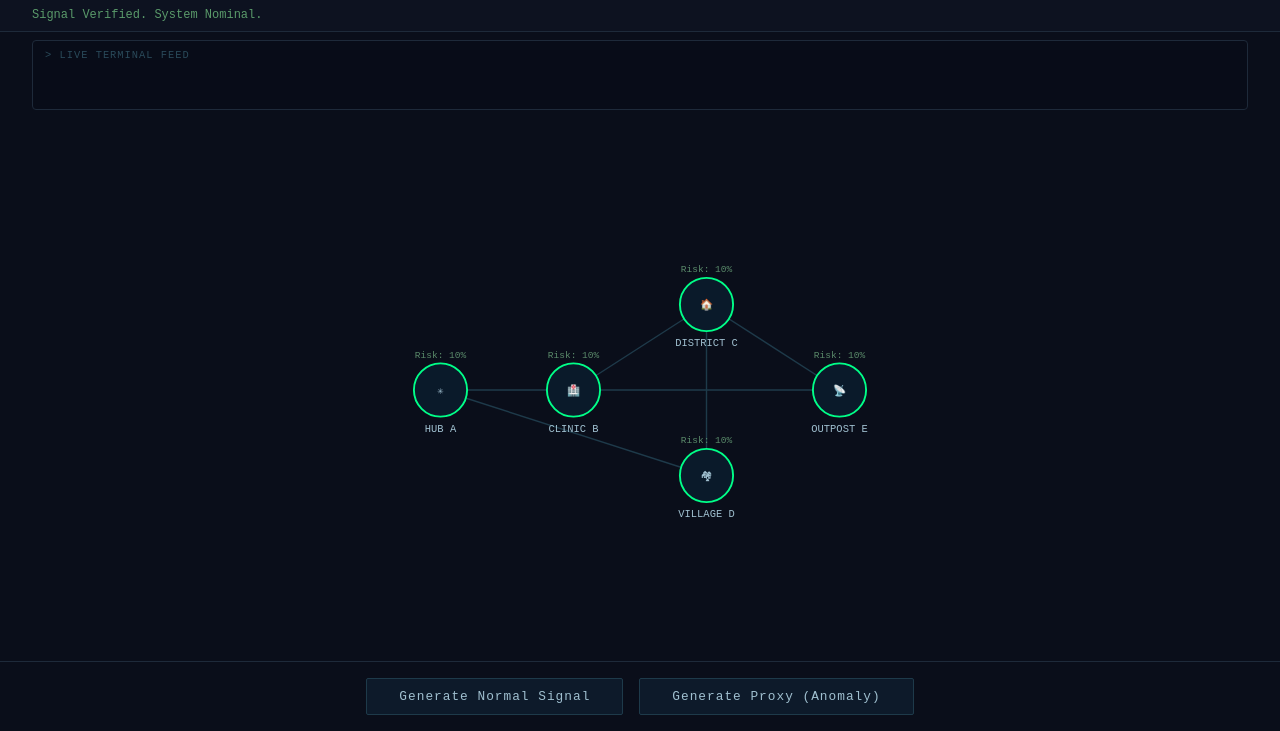
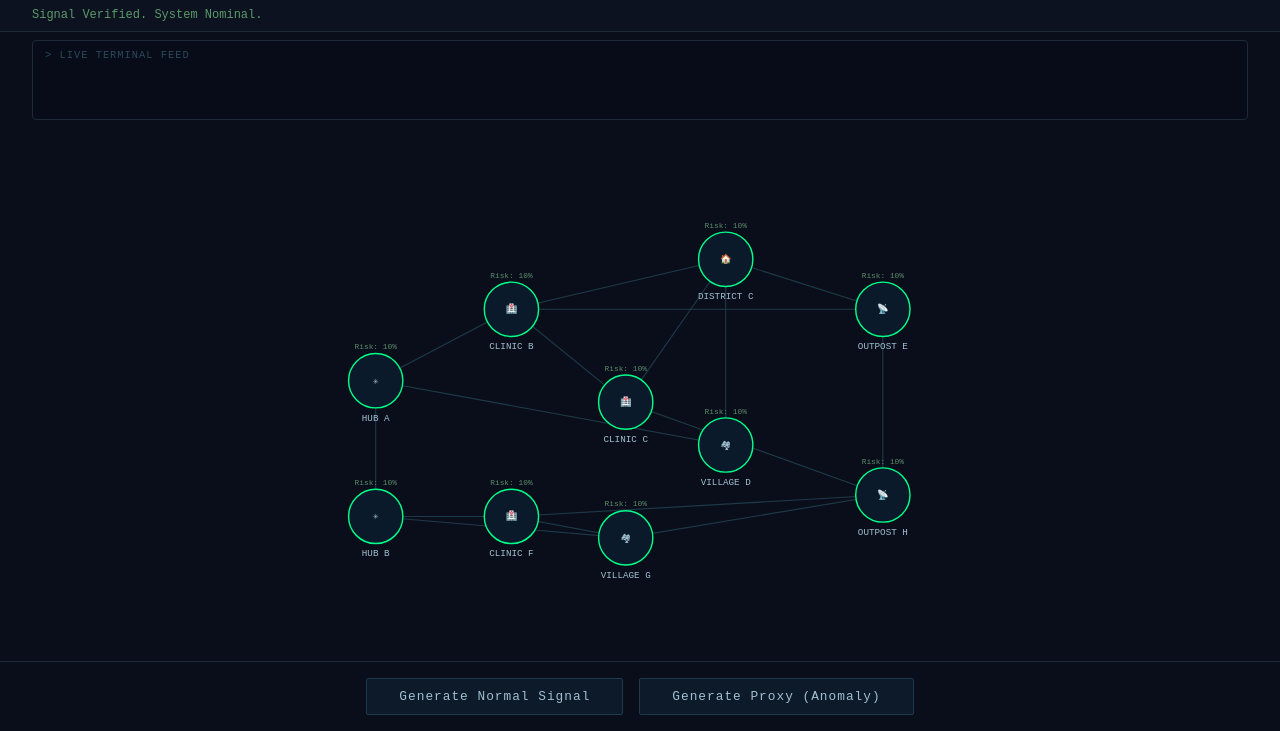
Before and after one commit to beko-1enkosi/epidemic-router, a Flask app: page / in a window 1280 px wide. Shown: the part 69-800 px from the top of the page. Run offline with Flask 3, Linux system fonts and the light colour scheme.

Commit message:
feat: expand graph topology to 10 nodes and optimize UI layout for live demo

```diff
--- a/backend/api/routes.py
+++ b/backend/api/routes.py
@@ -4,14 +4,21 @@ from backend.core.data_stream import generate_proxy_signal, generate_normal_sign
 
 router_bp = Blueprint('router', __name__)
 
-# Single shared graph instance
 graph = EpidemicGraph()
-DISTRICTS = ["Hub_A", "Clinic_B", "District_C", "Village_D", "Outpost_E"]
+DISTRICTS = [
+    "Hub_A", "Hub_B",
+    "Clinic_B", "Clinic_C", "Clinic_F",
+    "District_C", "Village_D", "Village_G",
+    "Outpost_E", "Outpost_H"
+]
 
+ANOMALY_DISTRICTS = [
+    "Clinic_B", "Clinic_C", "Clinic_F",
+    "District_C", "Village_D", "Village_G"
+]
 @router_bp.route('/api/state', methods=['GET'])
 def get_state():
     """Returns current graph state — nodes + risk scores."""
-
     nodes = {n: data for n, data in graph.graph.nodes(data=True)}
     edges = [{"source": u, "target": v, "distance": d['distance']}
              for u, v, d in graph.graph.edges(data=True)]
@@ -19,15 +26,15 @@ def get_state():
 
 @router_bp.route('/api/inject', methods=['POST'])
 def inject_anomaly():
-    """Injects a random proxy signal and updates the graph."""
-
-    signal = generate_proxy_signal(DISTRICTS)
+    """Fires a high-risk proxy signal into a mid-network district and recalculates route."""
+    signal = generate_proxy_signal(ANOMALY_DISTRICTS)
     graph.update_risk(signal['district'], signal['risk_score'])
     route = graph.get_optimal_route("Hub_A", "Outpost_E")
     return jsonify({"signal": signal, "optimal_route": route})
 
 @router_bp.route('/api/inject-normal', methods=['POST'])
 def inject_normal():
+    """Fires a low-risk signal simulating stable network conditions."""
     signal = generate_normal_signal(DISTRICTS)
     graph.update_risk(signal['district'], signal['risk_score'])
     route = graph.get_optimal_route("Hub_A", "Outpost_E")
@@ -36,15 +43,13 @@ def inject_normal():
 @router_bp.route('/api/reset', methods=['POST'])
 def reset():
     """Resets all districts to baseline risk."""
-
     global graph
     graph = EpidemicGraph()
     return jsonify({"status": "reset", "message": "Graph restored to baseline."})
 
 @router_bp.route('/api/route', methods=['GET'])
 def get_route():
-    """Get optimal route between two districts."""
-
+    """Returns optimal route between any two districts."""
     source = request.args.get('source', 'Hub_A')
     target = request.args.get('target', 'Outpost_E')
     return jsonify(graph.get_optimal_route(source, target))
--- a/backend/static/main.js
+++ b/backend/static/main.js
@@ -1,20 +1,30 @@
-const WIDTH = 620, HEIGHT = 400;
+const WIDTH = 1000, HEIGHT = 560;
 const POSITIONS = {
-  Hub_A:      { x: 100, y: 200 },
-  Clinic_B:   { x: 240, y: 200 },
-  District_C: { x: 380, y: 110 },
-  Village_D:  { x: 380, y: 290 },
-  Outpost_E:  { x: 520, y: 200 },
+  Hub_A:      { x: 130, y: 260 },
+  Hub_B:      { x: 130, y: 450 },
+  Clinic_B:   { x: 320, y: 160 },
+  Clinic_C:   { x: 480, y: 290 },
+  Clinic_F:   { x: 320, y: 450 },
+  District_C: { x: 620, y: 90  },
+  Village_D:  { x: 620, y: 350 },
+  Village_G:  { x: 480, y: 480 },
+  Outpost_E:  { x: 840, y: 160 },
+  Outpost_H:  { x: 840, y: 420 },
 };
+
 const ICONS = {
-  Hub_A: "✳", Clinic_B: "🏥", District_C: "🏠", Village_D: "🏘", Outpost_E: "📡"
+    Hub_A: "✳", Hub_B: "✳",
+    Clinic_B: "🏥", Clinic_C: "🏥", Clinic_F: "🏥",
+    District_C: "🏠",
+    Village_D: "🏘", Village_G: "🏘",
+    Outpost_E: "📡", Outpost_H: "📡"
 };
 
 let nodes = [], edges = [], activePath = [];
 
 const svg = d3.select("#graph-container").append("svg")
   .attr("viewBox", `0 0 ${WIDTH} ${HEIGHT}`)
-  .style("max-height", "380px");
+  .style("max-height", "400px");
 
 const linkGroup = svg.append("g");
 const nodeGroup = svg.append("g");
@@ -49,10 +59,10 @@ function render(graphData) {
   const nodeEl = nodeGroup.selectAll(".node").data(nodes, d => d.id);
   const enter = nodeEl.enter().append("g").attr("class", "node")
     .attr("transform", d => `translate(${POSITIONS[d.id].x},${POSITIONS[d.id].y})`);
-  enter.append("circle").attr("r", 28);
+  enter.append("circle").attr("r", 38);
   enter.append("text").attr("y", 4).attr("class", "icon");
-  enter.append("text").attr("y", 44).attr("class", "name-label");
-  enter.append("text").attr("y", -34).attr("class", "risk-label");
+  enter.append("text").attr("y", 56).attr("class", "name-label");
+  enter.append("text").attr("y", -44).attr("class", "risk-label");
 
   const all = nodeEl.merge(enter);
   all.attr("transform", d => `translate(${POSITIONS[d.id].x},${POSITIONS[d.id].y})`);
--- a/backend/static/style.css
+++ b/backend/static/style.css
@@ -20,19 +20,30 @@ header h1 { font-size: 1.1rem; color: #00e5ff; letter-spacing: 2px; text-transfo
 
 .terminal {
   margin: 8px 32px;
-  height: 70px;
+  min-height: 80px;  /* was fixed height, now min-height */
+  max-height: 80px;
+  overflow-y: auto;
+  flex-shrink: 0;    /* ADD THIS — stops it compressing */
   font-size: 0.68rem;
   color: #4a9a6a;
   background: #080c18;
   border: 1px solid #1e2a3a;
   border-radius: 4px;
   padding: 8px 12px;
-  overflow-y: auto;
 }
+
 .terminal-label { font-size: 0.65rem; color: #2a4a5a; margin-bottom: 6px; letter-spacing: 1px; }
 .terminal-line { margin-bottom: 2px; }
 
-#graph-container { flex: 1; display: flex; justify-content: center; align-items: center; }
+#graph-container {
+  flex: 1;
+  display: flex;
+  justify-content: center;
+  align-items: center;
+  min-height: 0;     /* ADD THIS — critical for flex children */
+  overflow: hidden;
+}
+
 svg { width: 100%; height: 100%; }
 
 .buttons {
@@ -51,7 +62,17 @@ button:hover { background: #1a2a3a; color: #fff; border-color: #00e5ff; }
 
 /* D3 node styles */
 .node circle { stroke-width: 2; cursor: pointer; }
-.node text { font-size: 11px; fill: #a0c0d0; text-anchor: middle; font-family: 'Courier New', monospace; }
-.node .risk-label { font-size: 10px; fill: #5a8a6a; }
+
+.node text {
+  font-size: 13px;      /* was 11px */
+  fill: #a0c0d0;
+  text-anchor: middle;
+  font-family: 'Courier New', monospace;
+}
+.node .risk-label {
+  font-size: 11px;      /* was 10px */
+  fill: #5a8a6a;
+}
+
 .link { stroke: #1e3a4a; stroke-width: 1.5; }
 .link.active-path { stroke: #00ff88; stroke-width: 3; }
```
Also changed, not shown: backend/core/graph_logic.py (+25 -7 lines), tests/test_graph.py (+10 -5 lines).
